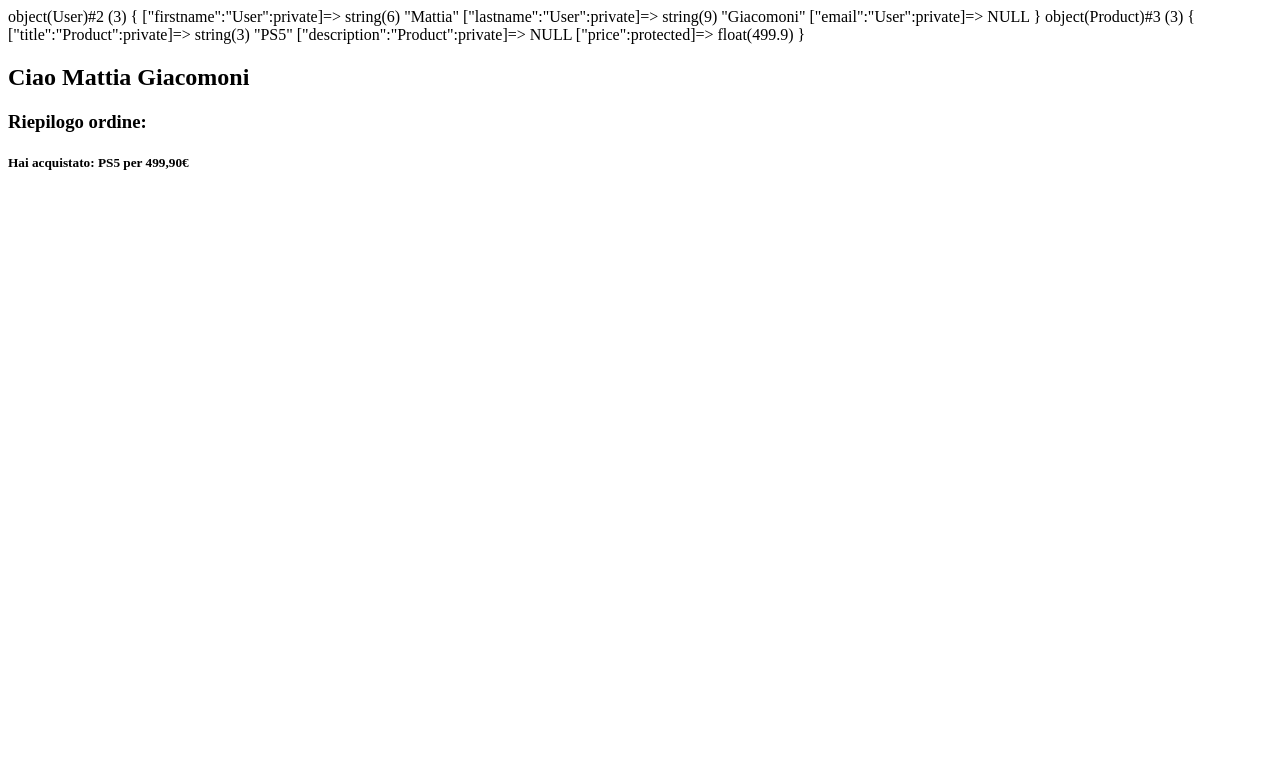
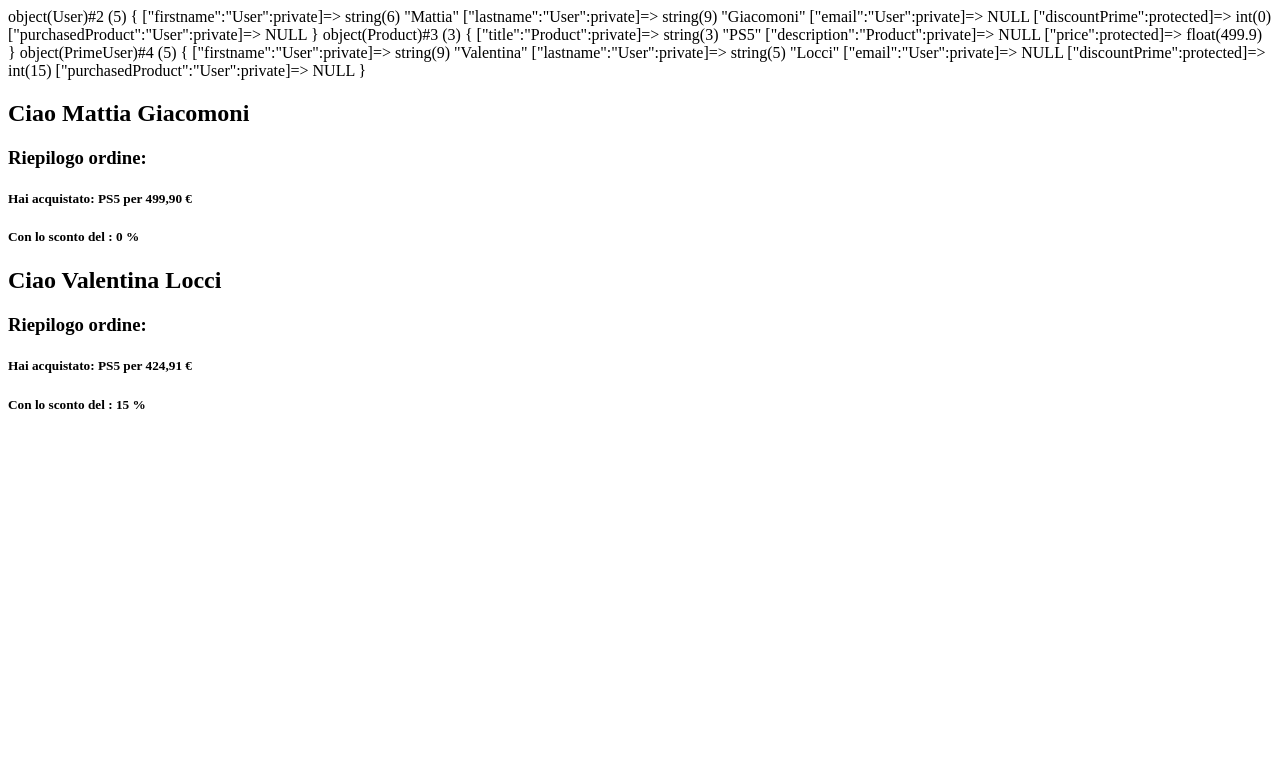
Before and after one commit to MattiaGiaco/php-oop-2, a PHP site: page / in a window 1280 px wide. Shown: the top 777 px of the page. Run offline with PHP 8.4, Linux system fonts and the light colour scheme.

Commit message:
discount

```diff
--- a/classes/PrimeUser.php
+++ b/classes/PrimeUser.php
@@ -1,3 +1,17 @@
 <?php
 
 require_once __DIR__ . '/User.php';
+
+class PrimeUser extends User {
+
+  function __construct($_firstname, $_lastname)
+  {
+    parent::__construct($_firstname, $_lastname);
+    $this->discountPrime = 15;
+  }
+
+  public function setDiscountPrime($_discount) {
+    $this->discount += $_discount;
+  }
+
+}
--- a/classes/User.php
+++ b/classes/User.php
@@ -4,6 +4,8 @@ class User {
   private $firstname;
   private $lastname;
   private $email;
+  protected $discountPrime = 0;
+  private $purchasedProduct;
 
   function __construct($_firstname, $_lastname) {
     $this->firstname = $_firstname;
@@ -13,22 +15,37 @@ class User {
   public function setFirstname($_firstname) {
     $this->firstname = $_firstname;
   }
- public function setLastname($_lastname) {
+  public function setLastname($_lastname) {
     $this->lastname = $_lastname;
   }
- public function setEmail($_email) {
+  public function setEmail($_email) {
     $this->email = $_email;
+  }
+  public function setDiscountPrime($_discountPrime) {
+    $this->discountPrime = $_discountPrime;
+  }
+  public function setPurchased($_product) {
+    $this->purchasedProduct = $_product;
   }
 
 
   public function getFirstname() {
     return $this->firstname;
   }
- public function getLastname() {
+  public function getLastname() {
     return $this->lastname;
   }
- public function getEmail() {
+  public function getEmail() {
     return $this->email;
+  }
+  public function getDiscountPrime() {
+    return $this->discountPrime;
+  }
+
+  public function getDiscountedPrice() {
+    $originalPrice = $this->purchasedProduct->getPrice();
+    $discountedPrice = $originalPrice - ($originalPrice * $this->discountPrime) / 100;
+    return number_format($discountedPrice, 2, ',', '');
   }
 
 }
--- a/index.php
+++ b/index.php
@@ -8,7 +8,13 @@ $new_user = new User('Mattia', 'Giacomoni');
 var_dump($new_user);
 
 $new_product = new Product('PS5', 499.90);
-   var_dump($new_product);
+var_dump($new_product);
+
+$new_primeUser = new PrimeUser('Valentina', 'Locci');
+var_dump($new_primeUser);
+
+$new_user->setPurchased($new_product);
+$new_primeUser->setPurchased($new_product);
 
 ?>
 
@@ -23,6 +29,12 @@ $new_product = new Product('PS5', 499.90);
 <body>
   <h2>Ciao <?php  echo "{$new_user->getFirstname()} {$new_user->getLastname()}"; ?></h2>
   <h3>Riepilogo ordine:</h3>
-  <h5>Hai acquistato: <?php echo $new_product->getTitle()?> per <?php echo number_format($new_product->getPrice(), 2, ",", "") ?>€</h5>
+  <h5>Hai acquistato: <?php echo $new_product->getTitle()?> per <?php echo $new_user->getDiscountedPrice()?> €</h5>
+  <h5>Con lo sconto del : <?php echo $new_user->getDiscountPrime(); ?> %</h5>
+
+  <h2>Ciao <?php  echo "{$new_primeUser->getFirstname()} {$new_primeUser->getLastname()}"; ?></h2>
+  <h3>Riepilogo ordine:</h3>
+  <h5>Hai acquistato: <?php echo $new_product->getTitle()?> per <?php echo $new_primeUser->getDiscountedPrice()?> €</h5>
+  <h5>Con lo sconto del : <?php echo $new_primeUser->getDiscountPrime(); ?> %</h5>
 </body>
 </html>
```
